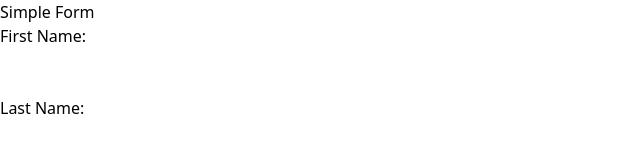
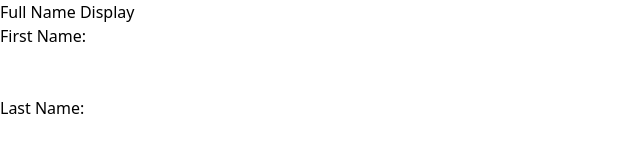
Before and after one commit to Omkottewar/crio-Projects-react, a React (Vite) app in the folder full-name-display/: page / in a window 1280 px wide. Shown: the top 160 px of the page, without its empty margins (0-640 px from the left). Built offline with nearby package versions, Linux system fonts and the light colour scheme.

Commit message:
once again

```diff
--- a/full-name-display/src/App.jsx
+++ b/full-name-display/src/App.jsx
@@ -23,7 +23,7 @@ function SimpleForm() {
 
   return (
     <div className='ml-10'>
-      <h2 className='text-2xl font-bold mb-5'>Simple Form</h2>
+      <h2 className='text-2xl font-bold mb-5'>Full Name Display</h2>
       <form onSubmit={handleSubmit}>
         <div className='flex gap-2 items-center'>
           <label htmlFor="firstname">First Name: </label><br />
@@ -52,9 +52,9 @@ function SimpleForm() {
         </div>
         <br />
         <button className='bg-gray-400 px-2 py-1 rounded-md border border-black ' type="submit">Submit</button>
+
+        {showData?  <div className="mt-5 text-xl">Full Name:  {showData.firstname} {showData.lastname}</div>:null}
       </form>
-
-    {showData?  <div className="mt-5 text-xl">Full Name:  {showData.firstname} {showData.lastname}</div>:null}
     </div>
   );
 }
```
